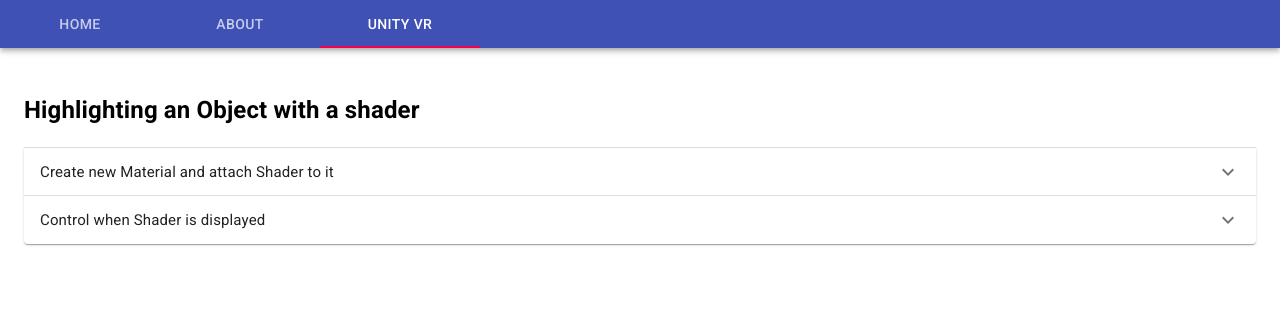
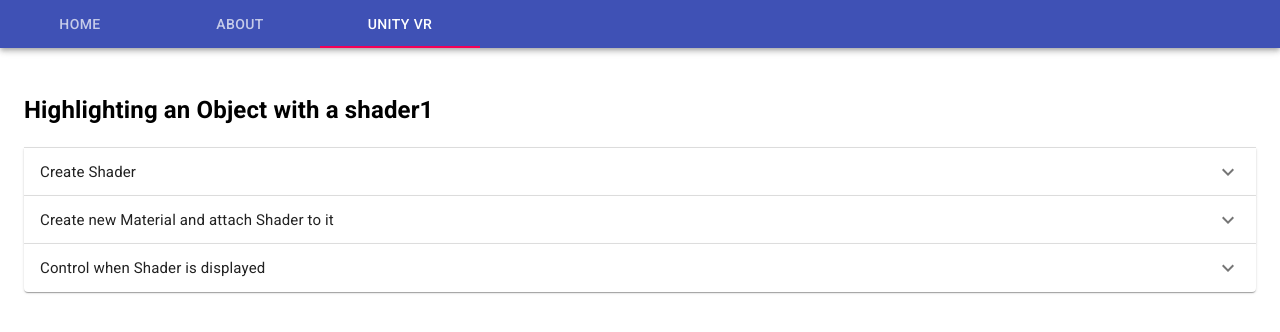
Before and after one commit to devstackio/gart.dev, a React (Create React App) app in the folder web/: page / in a window 1280 px wide. Both pictures are taken after a click on the tab "UNITY VR". Shown: the top 332 px of the page. Built offline with nearby package versions, Linux system fonts and the light colour scheme.

Commit message:
basic accordion added, will update later for multi line

```diff
--- a/web/package.json
+++ b/web/package.json
@@ -3,8 +3,10 @@
   "version": "0.1.0",
   "private": true,
   "dependencies": {
+    "markdown-it": "^10.0.0",
     "react": "^16.9.0",
     "react-dom": "^16.9.0",
+    "react-html-parser": "^2.0.2",
     "react-router-dom": "^5.1.0",
     "react-scripts": "3.1.2"
   },
--- a/web/src/component/UnityVR.js
+++ b/web/src/component/UnityVR.js
@@ -1,77 +1,22 @@
 import React from 'react'
 
-import { makeStyles } from '@material-ui/core/styles';
-import ExpansionPanel from '@material-ui/core/ExpansionPanel';
-import ExpansionPanelDetails from '@material-ui/core/ExpansionPanelDetails';
-import ExpansionPanelSummary from '@material-ui/core/ExpansionPanelSummary';
-import Typography from '@material-ui/core/Typography';
-import ExpandMoreIcon from '@material-ui/icons/ExpandMore';
-
-const useStyles = makeStyles(theme => ({
-  root: {
-    width: '100%',
-  },
-  heading: {
-    fontSize: theme.typography.pxToRem(15),
-    flexShrink: 0,
-  },
-  code: {
-    fontFamily: "Verdana, Geneva, Tahoma, sans-serif",
-    fontSize: "10px",
-    color: "white",
-    background: "#333",
-    padding: "10px 10px 10px 10px"
-  }
-}));
-
+import Accordion from './basic/Accordion'
 export default function UnityVR() {
 
-  const classes = useStyles();
-  const [expanded, setExpanded] = React.useState(false);
+  return (
+    <div>
+      <h2>Highlighting an Object with a shader1</h2>
+      <Accordion header = 'Create Shader'
+      content = 'Create new Shader (Outline Shader) and take code from <a href="https://wiki.unity3d.com/index.php/Silhouette-Outlined_Diffuse">from here</a>'
+      ></Accordion>
 
-  const handleChange = panel => (event, isExpanded) => {
-    setExpanded(isExpanded ? panel : false);
-  };
+      <Accordion header = 'Create new Material and attach Shader to it'
+      content = 'On new material select "Custom/Outline Shader" or wherever your "Shader" property points to from Outline Shader.shader'
+      ></Accordion>
 
-  return (
-    <div className={classes.root}>
-
-      <h2>Highlighting an Object with a shader</h2>
-
-
-      <ExpansionPanel expanded={expanded === 'panel2'} onChange={handleChange('panel2')}>
-        <ExpansionPanelSummary
-          expandIcon={<ExpandMoreIcon />}
-          aria-controls="panel2bh-content"
-          id="panel2bh-header"
-        >
-          <Typography className={classes.heading}>Create new Material and attach Shader to it</Typography>
-        </ExpansionPanelSummary>
-        <ExpansionPanelDetails>
-          <Typography>
-          On new material select "Custom/Outline Shader" or wherever your 'Shader' property points to from Outline Shader.shader
-          </Typography>
-        </ExpansionPanelDetails>
-      </ExpansionPanel>
-
-      <ExpansionPanel expanded={expanded === 'panel3'} onChange={handleChange('panel3')}>
-        <ExpansionPanelSummary
-          expandIcon={<ExpandMoreIcon />}
-          aria-controls="panel3bh-content"
-          id="panel3bh-header"
-        >
-          <Typography className={classes.heading}>Control when Shader is displayed</Typography>
-        </ExpansionPanelSummary>
-        <ExpansionPanelDetails>
-          <Typography>
-            <p className={classes.code}>
-            bool someFlag = true;<br />
-            GetComponent&lt;Renderer&gt;().material.SetFloat("_Outline", someFlag ? 0.008f : 0);<br /><br />
-            "Outline" is taken from Outline Shader.shader line "uniform float _Outline;"
-            </p>
-          </Typography>
-        </ExpansionPanelDetails>
-      </ExpansionPanel>
+      <Accordion header = 'Control when Shader is displayed'
+      content = 'GetComponent&lt;Renderer&gt;().material.SetFloat("_Outline", someFlag ? 0.008f : 0);'
+      ></Accordion>
 
     </div>
   );
--- a/web/src/component/basic/Accordion.js
+++ b/web/src/component/basic/Accordion.js
@@ -1,4 +1,4 @@
-import React from 'React';
+import React from 'react';
 
 import { makeStyles } from '@material-ui/core/styles';
 import ExpansionPanel from '@material-ui/core/ExpansionPanel';
@@ -6,26 +6,52 @@ import ExpansionPanelDetails from '@material-ui/core/ExpansionPanelDetails';
 import ExpansionPanelSummary from '@material-ui/core/ExpansionPanelSummary';
 import Typography from '@material-ui/core/Typography';
 import ExpandMoreIcon from '@material-ui/icons/ExpandMore';
+import ReactHtmlParser from 'react-html-parser';
+var MarkdownIt = require('markdown-it'),
+    md = new MarkdownIt();
 
-export default class Accordion extends React.Component {
+const useStyles = makeStyles(theme => ({
+  root: {
+    width: '100%',
+  },
+  heading: {
+    fontSize: theme.typography.pxToRem(15),
+    flexShrink: 0,
+  },
+  code: {
+    fontFamily: "Verdana, Geneva, Tahoma, sans-serif",
+    fontSize: "10px",
+    color: "white",
+    background: "#333",
+    padding: "10px 10px 10px 10px"
+  }
+}));
 
-  render() {
-    return(
-      <ExpansionPanel expanded={expanded === 'panel1'} onChange={handleChange('panel1')}>
+export default function Accordion(props) {
+
+  const classes = useStyles();
+  const [expanded, setExpanded] = React.useState(false);
+
+  const handleChange = panel => (event, isExpanded) => {
+    setExpanded(isExpanded ? panel : false);
+  };
+
+  const panel = `panel${props.id}`
+  const content = md.render(props.content);
+
+  return (
+    <ExpansionPanel expanded={expanded === panel} onChange={handleChange(panel)}>
       <ExpansionPanelSummary
         expandIcon={<ExpandMoreIcon />}
-          aria-controls="panel1bh-content"
-          id="panel1bh-header"
+        aria-controls={`panel${props.id}bh-content`}
+        id={`panel${props.id}bh-header`}
       >
-          <Typography className={classes.heading}>Create new Shader</Typography>
+        <Typography className={classes.heading}>{props.header}</Typography>
       </ExpansionPanelSummary>
       <ExpansionPanelDetails>
-          <Typography>
-          create new Shader (Outline Shader) and take code from <a href="https://wiki.unity3d.com/index.php/Silhouette-Outlined_Diffuse">from here</a>
-          </Typography>
+        { ReactHtmlParser (content) }
       </ExpansionPanelDetails>
     </ExpansionPanel>
   )
-  }
 
 }
```
Also changed, not shown: 1 other file (tests, documents, lock files or other folders). Lines whose indentation alone changed are shown as unchanged.
